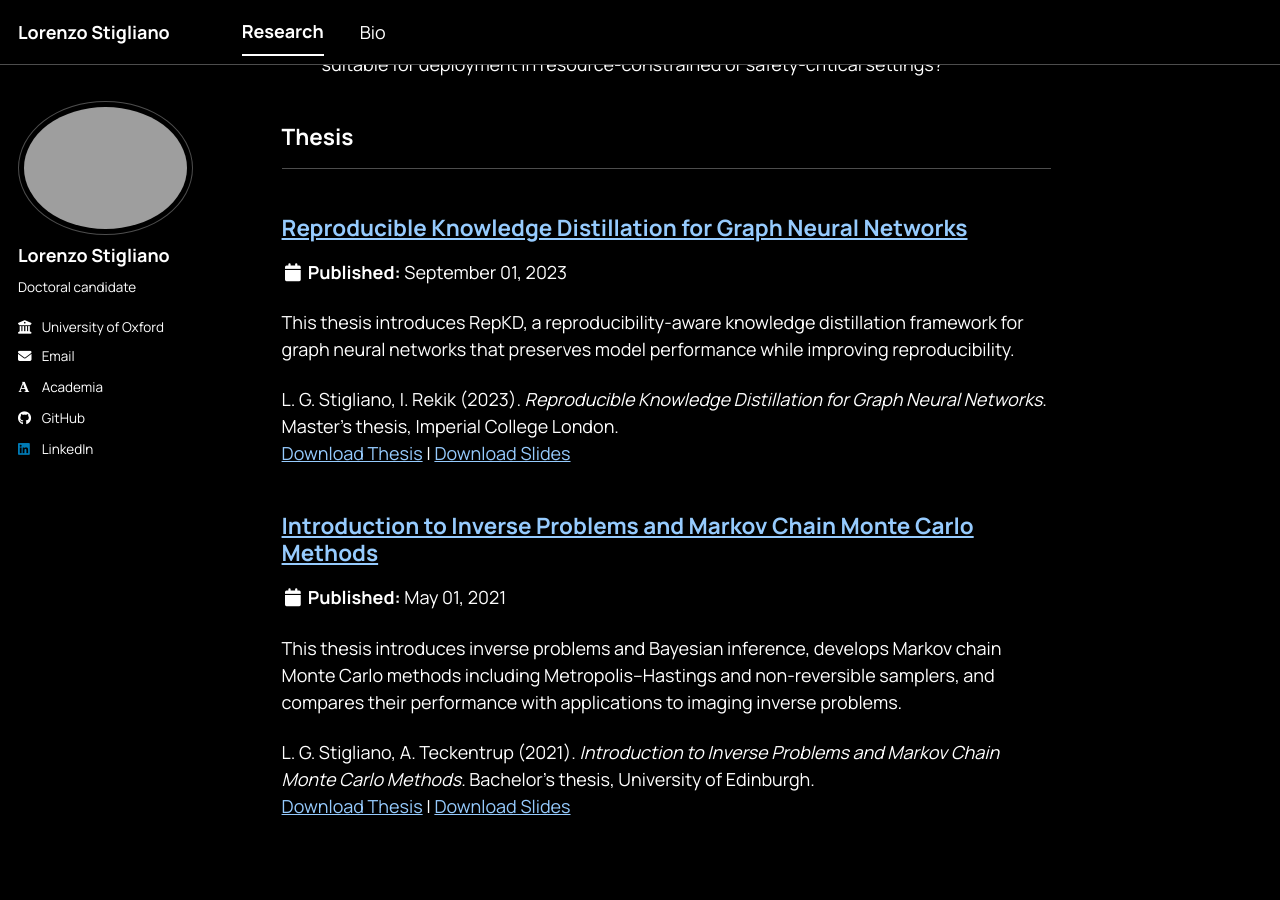
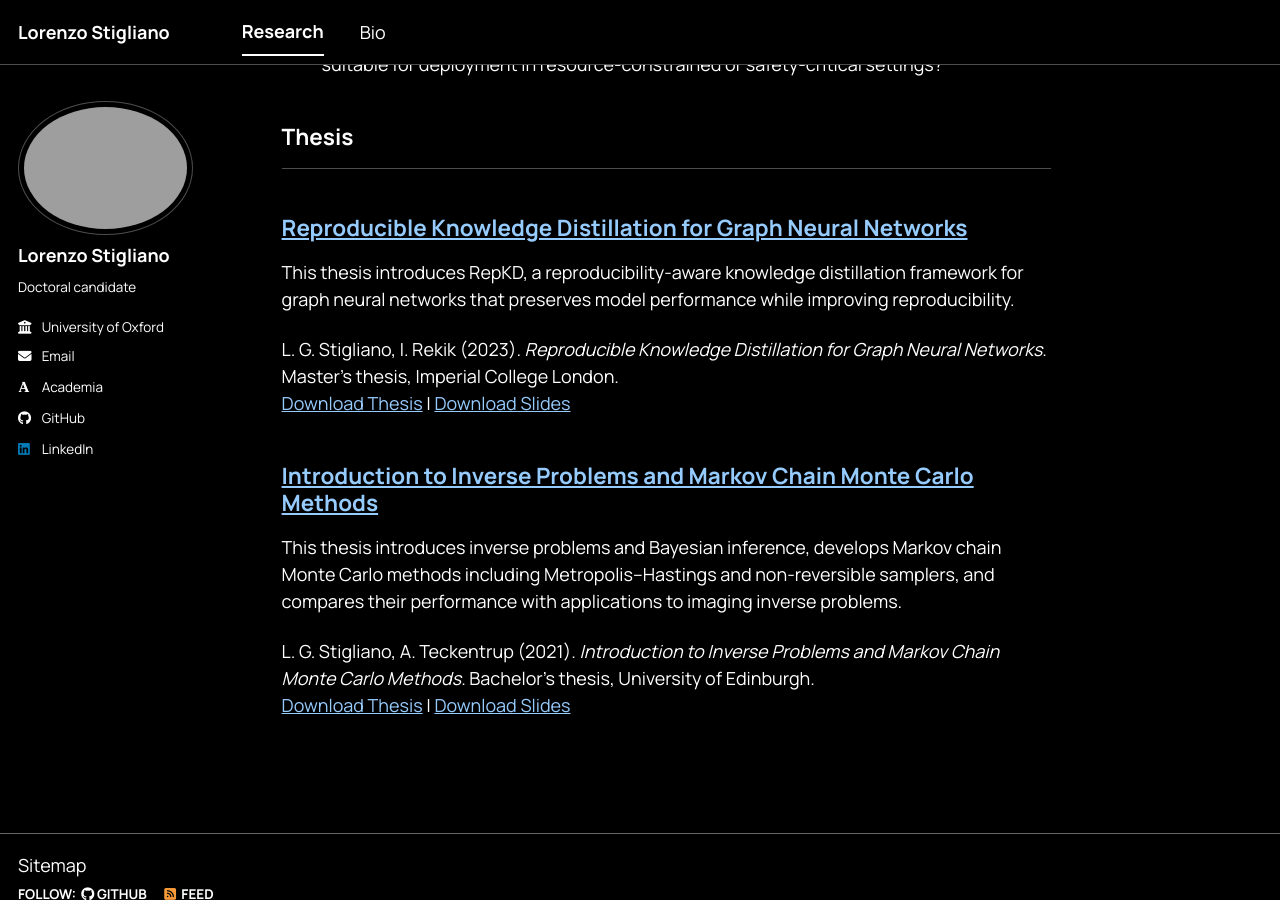
Before and after one commit to LorenzoStigliano/lorenzostigliano.github.io, a Jekyll site: the page built from _pages/publications.html, in a window 1280 px wide and 900 px high, scrolled down 354 px. Built offline with Jekyll 4.4.1, drawn with Linux system fonts in a browser that asks for light colours; some web fonts are replaced; a script bundle is joined from its source files by our own code; library files that are not in the unit come from our copies.

Commit message:
!default update!

```diff
--- a/_includes/archive-single.html
+++ b/_includes/archive-single.html
@@ -50,7 +50,7 @@
           <p> {{ post.type }}, <i>{{ post.venue }}</i>, {{ post.date | default: "1900-01-01" | date: "%Y" }} </p>
         {% elsif post.collection == 'publications' and is_thesis == false %}
           <p>Published in <i>{{ post.venue }}</i>, {{ post.date | default: "1900-01-01" | date: "%Y" }} </p>
-        {% elsif post.date %}
+        {% elsif post.date and is_thesis == false %}
          <p class="page__date"><strong><i class="fa fa-fw fa-calendar" aria-hidden="true"></i> {{ site.data.ui-text[site.locale].date_label | default: "Published:" }}</strong> <time datetime="{{ post.date | default: "1900-01-01" | date_to_xmlschema }}">{{ post.date | default: "1900-01-01" | date: "%B %d, %Y" }}</time></p>
         {% endif %}
 
--- a/_layouts/single.html
+++ b/_layouts/single.html
@@ -43,7 +43,7 @@ layout: default
           <p> {{ page.type }}, <i>{{ page.venue }}</i>, {{ page.date | default: "1900-01-01" | date: "%Y" }} </p>
         {% elsif page.venue and page.date and is_thesis == false %}
           <p>Published in <i>{{ page.venue }}</i>, {{ page.date | default: "1900-01-01" | date: "%Y" }} </p>
-        {% elsif page.date %}
+        {% elsif page.date and is_thesis == false %}
           <p class="page__date"><strong><i class="fa fa-fw fa-calendar" aria-hidden="true"></i> {{ site.data.ui-text[site.locale].date_label | default: "Published:" }}</strong> <time datetime="{{ page.date | date_to_xmlschema }}">{{ page.date | default: "1900-01-01" | date: "%B %d, %Y" }}</time></p>
         {% endif %}
         </header>
```
